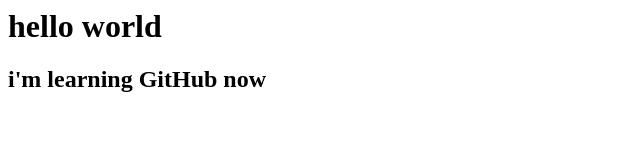
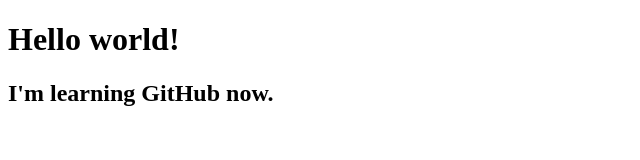
Before and after one commit to OlyaEl/My-first-repository, a plain HTML site: page index.html in a window 1280 px wide. Shown: the whole page, without its empty margins (0-640 px from the left). Drawn offline with Linux system fonts and the light colour scheme.

Commit message:
изменили структуру документа

```diff
--- a/index.html
+++ b/index.html
@@ -1,2 +1,7 @@
-<h1>hello world</h1>
-<h2>i'm learning GitHub now</h2>
+<!DOCTYPE html>
+<html>
+<body>
+<h1>Hello world!</h1>
+<h2>I'm learning GitHub now.</h2>
+</body>
+</html>
```
